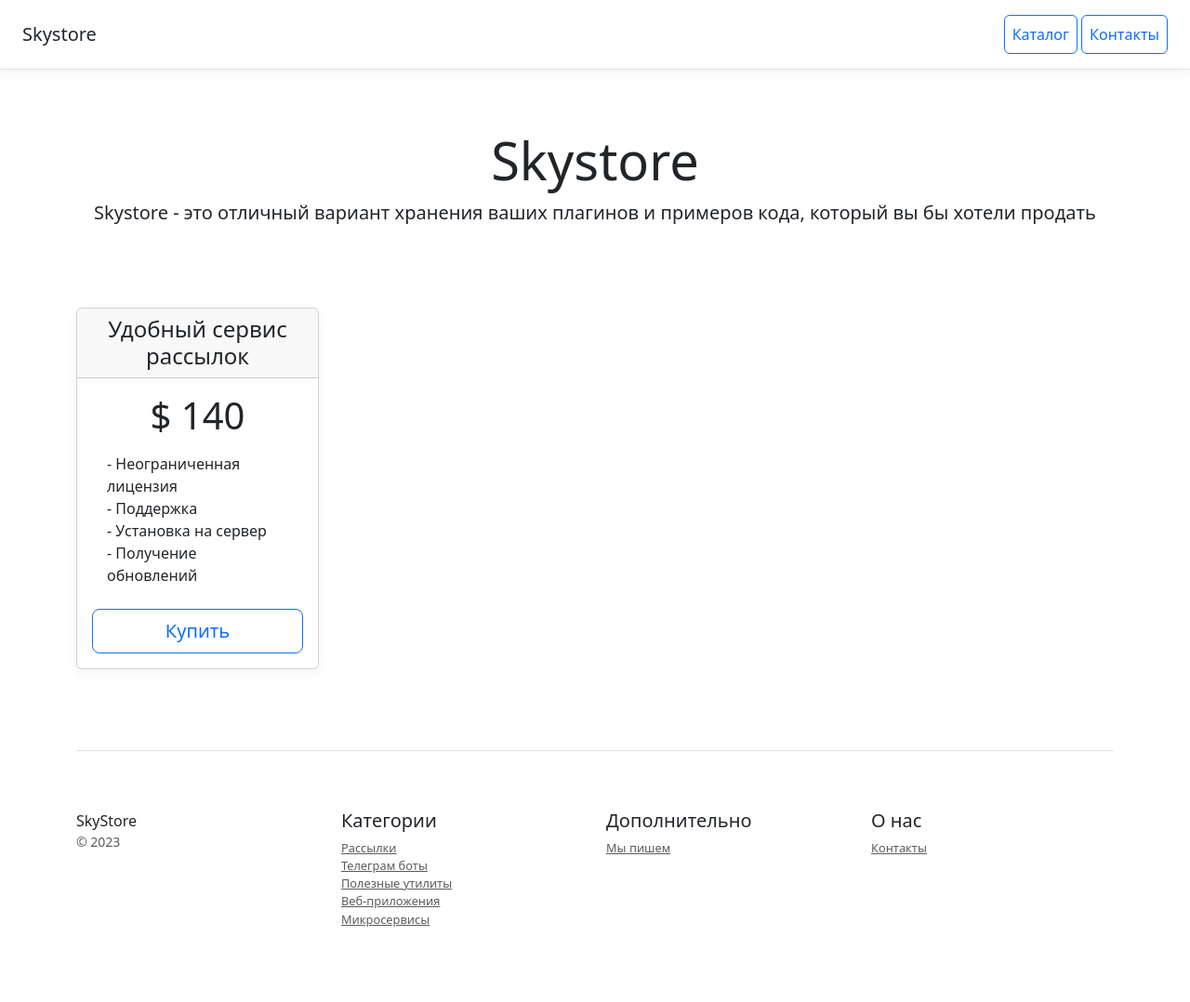
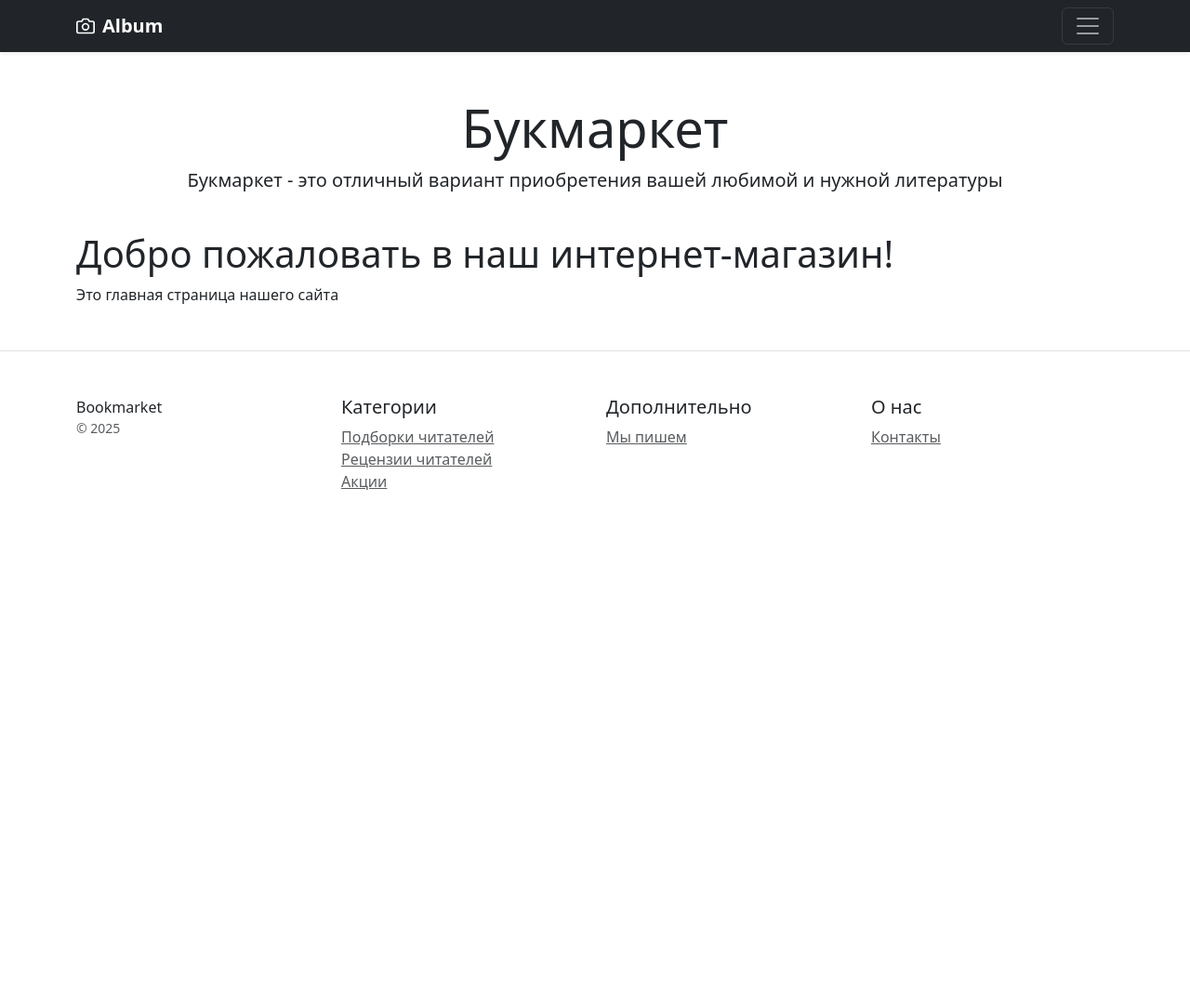
Before and after one commit to dj3747/22_Getting_to_know_Django, a Django app: page / in a window 1280 px wide. Shown: the whole page at 93% size. After the commit the page ends 800 px from the top, so only its background shows below. Run offline with Django 5.2, Linux system fonts and the light colour scheme; some libraries are stand-ins or nearby versions.

Commit message:
create base.html and fixed

```diff
--- /dev/null
+++ b/catalog/templates/catalog/base.html
@@ -0,0 +1,81 @@
+<!doctype html>
+{% load static %}
+<html lang="en">
+<head>
+    <meta charset="utf-8">
+    <meta name="viewport" content="width=device-width, initial-scale=1">
+    <title>{% block title %}Букмаркет{% endblock %}</title>
+    <link rel="stylesheet" href="{% static 'css/bootstrap.min.css' %}">
+</head>
+<body>
+
+    <div class="collapse text-bg-dark" id="navbarHeader">
+            <div class="container">
+                <div class="row">
+                    <div class="col-sm-8 col-md-7 py-4">
+                        <h4>About</h4>
+                    </div>
+                    <div class="col-sm-4 offset-md-1 py-4">
+                        <h4>Contact</h4>
+                        <ul class="list-unstyled">
+                            <li><a href="{% url 'home' %}" class="text-white">Главная</a></li>
+                            <li><a href="{% url 'products_list' %}" class="text-white">Каталог</a></li>
+                        </ul>
+                    </div>
+                </div>
+            </div>
+        </div>
+        <div class="navbar navbar-dark bg-dark shadow-sm">
+            <div class="container">
+                <a href="#" class="navbar-brand d-flex align-items-center">
+                    <svg xmlns="http://www.w3.org/2000/svg" width="20" height="20" fill="none" stroke="currentColor" stroke-linecap="round" stroke-linejoin="round" stroke-width="2" aria-hidden="true" class="me-2" viewBox="0 0 24 24">
+                        <path d="M23 19a2 2 0 0 1-2 2H3a2 2 0 0 1-2-2V8a2 2 0 0 1 2-2h4l2-3h6l2 3h4a2 2 0 0 1 2 2z"></path>
+                        <circle cx="12" cy="13" r="4"></circle>
+                    </svg>
+                    <strong>Album</strong>
+                </a>
+                <button class="navbar-toggler" type="button" data-bs-toggle="collapse" data-bs-target="#navbarHeader" aria-controls="navbarHeader" aria-expanded="false" aria-label="Toggle navigation">
+                    <span class="navbar-toggler-icon"></span>
+                </button>
+            </div>
+        </div>
+    {% include 'catalog/header.html' %}
+    <div class="container">
+        {% block content %}
+        {% endblock %}
+    </div>
+
+    <footer class="pt-4 my-md-5 pt-md-5 border-top">
+        <div class="container">
+            <div class="row">
+                <div class="col-12 col-md">
+                    Bookmarket
+                    <small class="d-block mb-3 text-muted">&copy; 2025</small>
+                </div>
+                <div class="col-6 col-md">
+                    <h5>Категории</h5>
+                    <ul class="list-unstyled text-small">
+                        <li><a class="text-muted" href="#">Подборки читателей</a></li>
+                        <li><a class="text-muted" href="#">Рецензии читателей</a></li>
+                        <li><a class="text-muted" href="#">Акции</a></li>
+                    </ul>
+                </div>
+                <div class="col-6 col-md">
+                    <h5>Дополнительно</h5>
+                    <ul class="list-unstyled text-small">
+                        <li><a class="text-muted" href="#">Мы пишем</a></li>
+                    </ul>
+                </div>
+                <div class="col-6 col-md">
+                    <h5>О нас</h5>
+                    <ul class="list-unstyled text-small">
+                        <li><a class="text-muted" href="/contacts/">Контакты</a></li>
+                    </ul>
+                </div>
+            </div>
+        </div>
+    </footer>
+
+    <script src="{% static 'js/bootstrap.bundle.min.js' %}"></script>
+</body>
+</html>
--- /dev/null
+++ b/catalog/templates/catalog/header.html
@@ -0,0 +1,6 @@
+<header>
+    <div class="pricing-header px-3 py-3 pt-md-5 pb-md-4 mx-auto text-center">
+        <h1 class="display-4">Букмаркет</h1>
+        <p class="lead">Букмаркет - это отличный вариант приобретения вашей любимой и нужной литературы</p>
+    </div>
+</header>
--- a/catalog/templates/catalog/home.html
+++ b/catalog/templates/catalog/home.html
@@ -1,82 +1,9 @@
+{% extends "catalog/base.html" %}
+{% load static %}
 
-<!doctype html>
-{% load static %}
-<html lang="en">
-<head>
-    <meta charset="utf-8">
-    <meta name="viewport" content="width=device-width, initial-scale=1">
-    <title>Skystore</title>
-    <link rel="stylesheet" href="{% static 'css/style.css' %}">
-    <link rel="stylesheet" href="{% static 'css/bootstrap.min.css' %}">
+{% block title %}Главная страница{% endblock %}
 
-</head>
-<body>
-<div class="d-flex flex-column flex-md-row align-items-center p-3 px-md-4 mb-3 bg-white border-bottom box-shadow">
-    <h5 class="my-0 mr-md-auto font-weight-normal">Skystore</h5>
-    <nav class="ms-5">
-        <a class="p-2 btn btn-outline-primary" href="/">Каталог</a>
-        <a class="p-2 btn btn-outline-primary" href="/contacts/">Контакты</a>
-    </nav>
-</div>
-
-<div class="pricing-header px-3 py-3 pt-md-5 pb-md-4 mx-auto text-center">
-    <h1 class="display-4">Skystore</h1>
-    <p class="lead">Skystore - это отличный вариант хранения ваших плагинов и примеров кода, который вы бы хотели
-        продать</p>
-</div>
-
-<div class="container">
-    <div class="row text-center">
-        <div class="col-3">
-            <div class="card mb-4 box-shadow">
-                <div class="card-header">
-                    <h4 class="my-0 font-weight-normal">Удобный сервис рассылок</h4>
-                </div>
-                <div class="card-body">
-                    <h1 class="card-title pricing-card-title">$ 140</h1>
-                    <ul class="list-unstyled mt-3 mb-4 text-start m-3">
-                        <li>- Неограниченная лицензия</li>
-                        <li>- Поддержка</li>
-                        <li>- Установка на сервер</li>
-                        <li>- Получение обновлений</li>
-                    </ul>
-                    <button type="button" class="btn btn-lg btn-block btn-outline-primary">Купить</button>
-                </div>
-            </div>
-        </div>
-    </div>
-
-    <footer class="pt-4 my-md-5 pt-md-5 border-top">
-        <div class="row">
-            <div class="col-12 col-md">
-                SkyStore
-                <small class="d-block mb-3 text-muted">&copy; 2023</small>
-            </div>
-            <div class="col-6 col-md">
-                <h5>Категории</h5>
-                <ul class="list-unstyled text-small">
-                    <li><a class="text-muted" href="#">Рассылки</a></li>
-                    <li><a class="text-muted" href="#">Телеграм боты</a></li>
-                    <li><a class="text-muted" href="#">Полезные утилиты</a></li>
-                    <li><a class="text-muted" href="#">Веб-приложения</a></li>
-                    <li><a class="text-muted" href="#">Микросервисы</a></li>
-                </ul>
-            </div>
-            <div class="col-6 col-md">
-                <h5>Дополнительно</h5>
-                <ul class="list-unstyled text-small">
-                    <li><a class="text-muted" href="#">Мы пишем</a></li>
-                </ul>
-            </div>
-            <div class="col-6 col-md">
-                <h5>О нас</h5>
-                <ul class="list-unstyled text-small">
-                    <li><a class="text-muted" href="/contacts/">Контакты</a></li>
-                </ul>
-            </div>
-        </div>
-    </footer>
-</div>
-<script src="{% static 'js/bootstrap.bundle.min.js' %}"></script>
-</body>
-</html>
+{% block content %}
+<h1>Добро пожаловать в наш интернет-магазин!</h1>
+<p>Это главная страница нашего сайта</p>
+{% endblock %}
--- a/catalog/urls.py
+++ b/catalog/urls.py
@@ -6,5 +6,7 @@ from . import views
 
 app_name = CatalogConfig.name
 urlpatterns = [path("", views.home, name="home"),
-               path("contacts/", views.contacts, name="contacts")
+               path("contacts/", views.contacts, name="contacts"),
+               path("products_list/", views.products_list, name="products_list"),
+               path("product_detail/<int:pk>", views.product_detail, name="product_detail")
                ]
--- a/catalog/views.py
+++ b/catalog/views.py
@@ -1,5 +1,6 @@
 from django.http import HttpResponse
 from django.shortcuts import render
+from .models import Product
 
 
 def home(request):
@@ -12,3 +13,13 @@ def contacts(request):
 
         return HttpResponse(f"Спасибо, {name}! Сообщение получено.")
     return render(request, "catalog/contacts.html")
+
+def products_list(request):
+    products = Product.objects.all()
+    context = {"products": products}
+    return render(request, "catalog/products_list.html", context)
+
+def product_detail(request, pk):
+    product = Product.objects.get(pk=pk)
+    context = {"product": product}
+    return render(request, "catalog/product_detail.html", context)
--- a/config/settings.py
+++ b/config/settings.py
@@ -46,7 +46,7 @@ ROOT_URLCONF = "config.urls"
 TEMPLATES = [
     {
         "BACKEND": "django.template.backends.django.DjangoTemplates",
-        "DIRS": [],
+        "DIRS": [BASE_DIR / "templates"],
         "APP_DIRS": True,
         "OPTIONS": {
             "context_processors": [
--- a/config/urls.py
+++ b/config/urls.py
@@ -6,5 +6,5 @@ from django.conf.urls.static import static
 
 urlpatterns = [
     path("admin/", admin.site.urls),
-    path("", include("catalog.urls", namespace="catalog"))
+    path("", include("catalog.urls", namespace="catalog")),
 ] +static(settings.MEDIA_URL, document_root=settings.MEDIA_ROOT)
```
Also changed, not shown: catalog/templates/catalog/product_detail.html (added, +31 -0 lines), catalog/templates/catalog/products_list.html (added, +37 -0 lines), catalog/templates/catalog/test.html (added, +19 -0 lines), catalog/static/css/style.css (line endings or trailing spaces), media/products/Басни.jpg (added), media/products/Физика.jpg (added), media/products/Химия.jpg (added).
